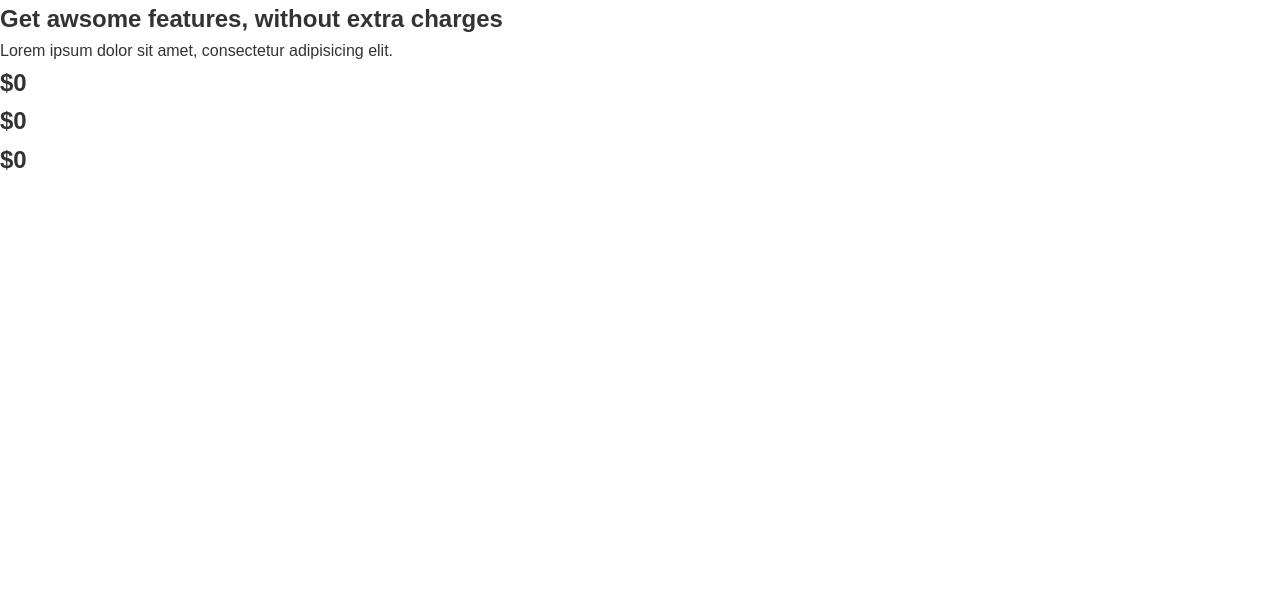
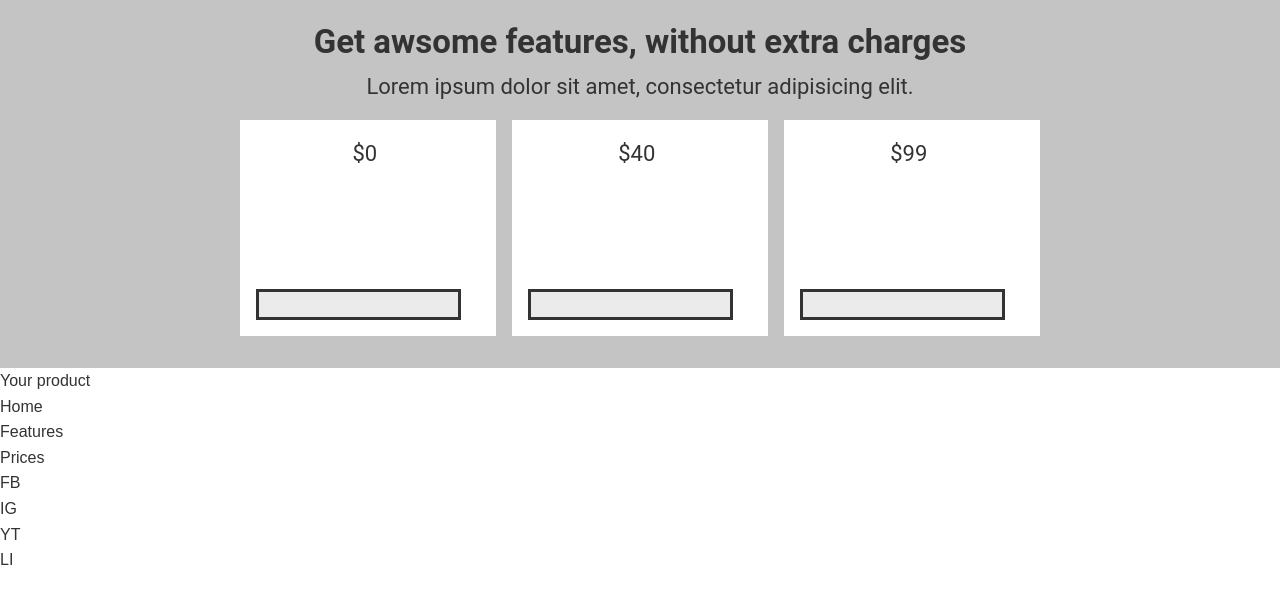
Before and after one commit to nishantabanik/figma-wireframe, a plain HTML site: page index.html in a window 1280 px wide. Drawn offline with Linux system fonts and the light colour scheme.

Commit message:
adding css for the section Price and adding html elements for Footer

```diff
--- a/index.html
+++ b/index.html
@@ -20,31 +20,46 @@
             <section class="usp"></section>
             <!-- Alireza -->
             <section class="prices">
-                <div class="prices_head">
+                <div class="prices-head">
                     <h2>Get awsome features, without extra charges</h2>
                     <p>Lorem ipsum dolor sit amet, consectetur adipisicing elit.</p>
                 </div>
                 <div class="prices-container">
                     <!-- item 3-->
                     <div class="price-item-container">
-                        <h2>$0</h2>
+                        <div class="PriceValue-container">$0</div>
                         <div class="price-item-footer"></div>
                     </div>
 
                     <!-- item 2 -->
                     <div class="price-item-container">
-                        <h2>$0</h2>
+                        <div class="PriceValue-container">$40</div>
                         <div class="price-item-footer"></div>
                     </div>
 
                     <!-- item 3 -->
                     <div class="price-item-container">
-                        <h2>$0</h2>
+                        <div class="PriceValue-container">$99</div>
                         <div class="price-item-footer"></div>
                     </div>
                 </div>
             </section>
         </main>
     </body>
-    <footer class="footer"></footer>
+    <footer class="footer">
+        <div class="fotter-Title"> Your product</div>
+        <div class="footer-nav">
+            <ul>
+                <li>Home</li>
+                <li>Features</li>
+                <li>Prices</li>
+            </ul>
+        </div>
+        <div class="SocialMediaLinks-container">
+            <div>FB</div>
+            <div>IG</div>
+            <div>YT</div>
+            <div>LI</div>
+        </div>
+    </footer>
 </html>
--- a/styles.css
+++ b/styles.css
@@ -9,3 +9,51 @@ body {
     line-height: 1.6;
     color: #333;
 }
+.prices {
+    background-color: #c4c4c4;
+    display: flex;
+    flex-direction: column;
+    align-items: center;
+    width: 100%;
+    padding: 1rem;
+    padding-bottom: 2rem;
+    gap: 1rem;
+}
+.prices-head {
+    font-family: Roboto;
+    font-size: 22px;
+    font-weight: 400;
+    text-align: center;
+    text-underline-position: from-font;
+    text-decoration-skip-ink: none;
+    width: 51vw;
+    text-align: center;
+}
+.price-item-container {
+    display: flex;
+    flex-direction: column;
+    justify-content: space-between;
+    width: 20vw;
+    height: 27vh;
+    background-color: white;
+    text-align: center;
+}
+.prices-container {
+    display: flex;
+    gap: 1rem;
+}
+.PriceValue-container {
+    font-weight: 400;
+    font-family: Roboto;
+    font-size: 22px;
+    width: 17vw;
+    height: 17vw;
+    margin: 1rem;
+}
+.price-item-footer {
+    width: 16vw;
+    height: 4vw;
+    background-color: #ebebeb;
+    border: solid;
+    margin: 1rem;
+}
```
Lines whose indentation alone changed are shown as unchanged.
